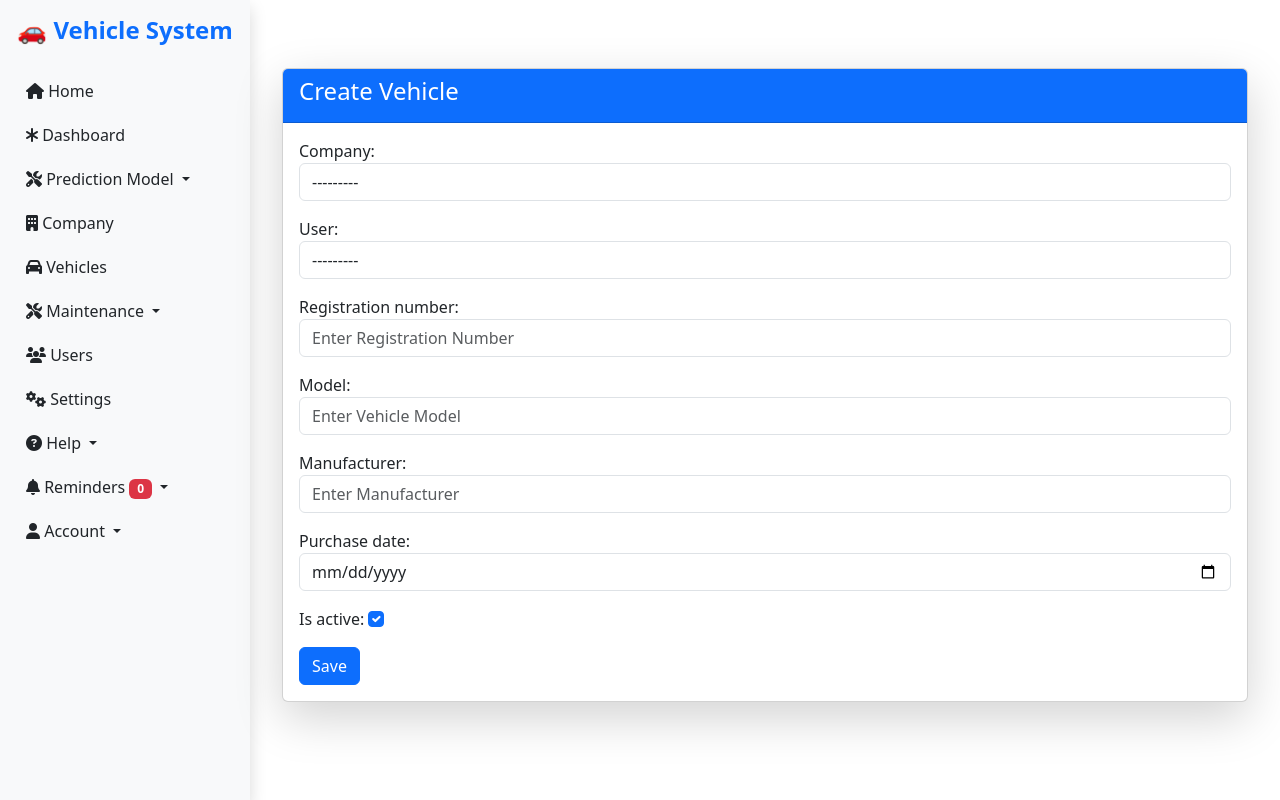
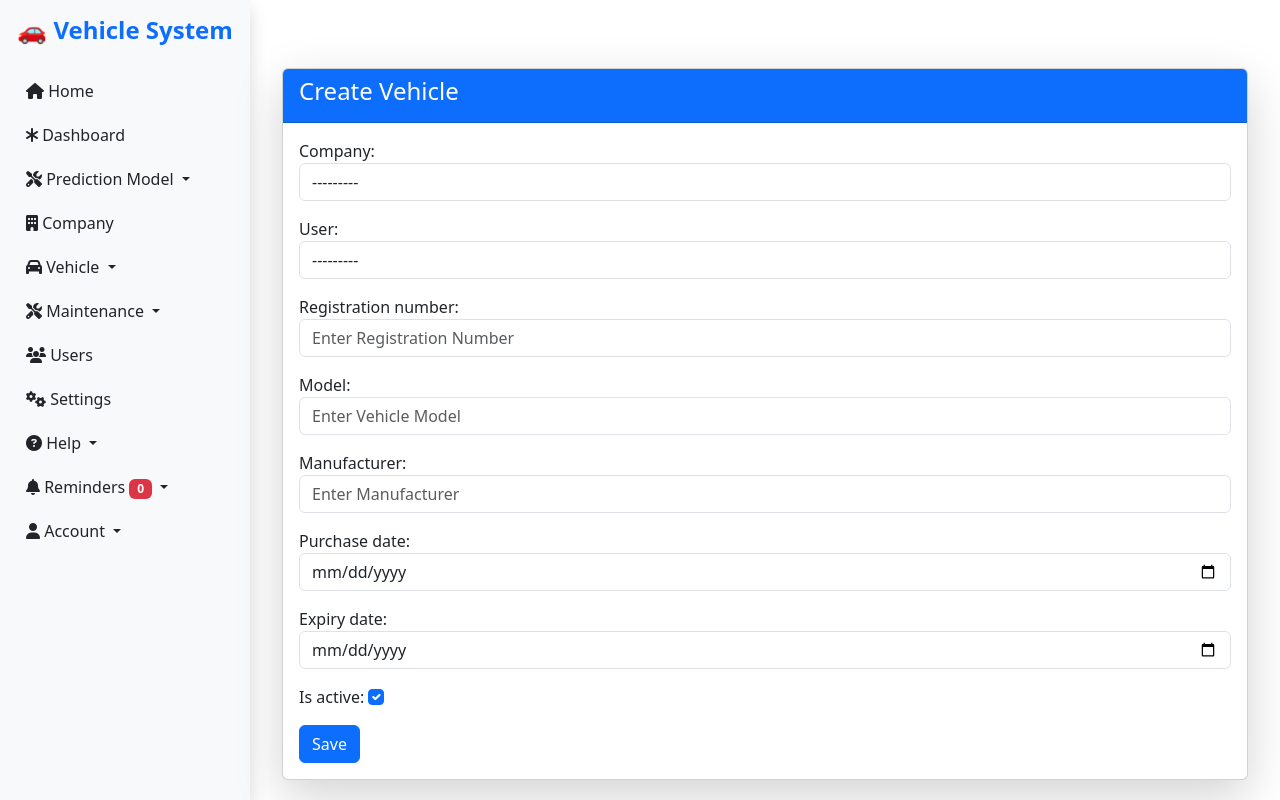
Before and after one commit to ticTechtoee/SVMS, a Django app: page /vehicle/create/ in a window 1280 px wide. Run offline with Django 5.2, Linux system fonts and the light colour scheme; the visitor is signed in with stand-in values (Sample User, id 1); data comes from the database, SQL or seed files in the repository; data that the repository does not hold is empty.

Commit message:
Fixed and Updated vehicle Notification system

```diff
--- a/SVMS/settings.py
+++ b/SVMS/settings.py
@@ -101,7 +101,7 @@ DATABASES = {
         'USER': 'root',
         'PASSWORD': 'admin',
         'HOST': 'localhost',
-        'PORT': '3307',
+        'PORT': '3306',
     }
 }
 
--- a/reminderApp/models.py
+++ b/reminderApp/models.py
@@ -19,6 +19,8 @@ class Reminder(models.Model):
     description = models.TextField(blank=True, null=True)  # ✅ ADD THIS
     created_at = models.DateTimeField(auto_now_add=True)
     updated_at = models.DateTimeField(auto_now=True)
+    message = models.TextField()
+    is_read = models.BooleanField(default=False)
 
     def __str__(self):
         return f"{self.vehicle} - {self.type} ({self.status})"
--- a/reminderApp/urls.py
+++ b/reminderApp/urls.py
@@ -1,9 +1,10 @@
 from django.urls import path
-from .views import reminder_list, mark_reminder_completed
+from .views import reminder_list, mark_reminder_completed, vehicle_expiry_notifications
 
 app_name = 'reminderApp'
 
 urlpatterns = [
     path('list/', reminder_list, name='reminder_list'),
+    path('notifications/', vehicle_expiry_notifications, name='vehicle_expiry_notifications'),
     path('mark_completed/<int:reminder_id>/', mark_reminder_completed, name='mark_reminder_completed'),
 ]
--- a/reminderApp/views.py
+++ b/reminderApp/views.py
@@ -16,3 +16,12 @@ def mark_reminder_completed(request, reminder_id):
     reminder.status = 'completed'
     reminder.save()
     return redirect('reminderApp:reminder_list')
+
+def vehicle_expiry_notifications(request):
+    reminders = Reminder.objects.filter(status=Reminder.PENDING).order_by('-created_at')
+    return render(request, 'reminderApp/vehicle_expiry_notifications.html', {'reminders': reminders})
+
+
+def notification_list(request):
+    reminders = Reminder.objects.filter(is_read=False).order_by('-created_at')
+    return render(request, "reminderApp/notification_list.html", {"reminders": reminders})
--- a/templates/navbar.html
+++ b/templates/navbar.html
@@ -46,9 +46,14 @@
         </li>
 
         <li class="nav-item">
-            <a class="nav-link text-dark" href="{% url 'vehicleApp:create_vehicle' %}">
-                <i class="fas fa-car"></i> Vehicles
+            <a class="nav-link dropdown-toggle text-dark" href="#" id="maintenanceDropdown" data-bs-toggle="collapse" data-bs-target="#vehicleMenu">
+                <i class="fas fa-car"></i> Vehicle
             </a>
+            <ul id="vehicleMenu" class="collapse list-unstyled ps-3">
+                <li><a class="nav-link text-dark" href="{% url 'vehicleApp:create_vehicle' %}"><i class="fas fa-plus-circle"></i> Add Vehicle</a></li>
+                <li><a class="nav-link text-dark" href="{% url 'vehicleApp:vehicle_list' %}"><i class="fas fa-calendar-plus"></i> List Vehicle</a></li>
+
+            </ul>
         </li>
 
         <!-- Maintenance Dropdown -->
@@ -103,6 +108,7 @@
         {% else %}
             <li><span class="nav-link text-muted">No reminders</span></li>
         {% endif %}
+        <li><a class="nav-link text-dark" href="{% url 'reminderApp:vehicle_expiry_notifications' %}"><i class="fas fa-calendar-plus"></i> Vehicle Expiry</a></li>
     </ul>
 </li>
 
--- a/vehicleApp/forms.py
+++ b/vehicleApp/forms.py
@@ -11,7 +11,7 @@ from django.contrib.auth.models import User
 class VehicleForm(forms.ModelForm):
     class Meta:
         model = Vehicle
-        fields = ['company', 'user', 'registration_number', 'model', 'manufacturer', 'purchase_date', 'is_active']
+        fields = ['company', 'user', 'registration_number', 'model', 'manufacturer', 'purchase_date', 'expiry_date', 'is_active']
         widgets = {
             'company': forms.Select(attrs={'class': 'form-control'}),
             'user': forms.Select(attrs={'class': 'form-control'}),
@@ -19,9 +19,17 @@ class VehicleForm(forms.ModelForm):
             'model': forms.TextInput(attrs={'class': 'form-control', 'placeholder': 'Enter Vehicle Model'}),
             'manufacturer': forms.TextInput(attrs={'class': 'form-control', 'placeholder': 'Enter Manufacturer'}),
             'purchase_date': forms.DateInput(attrs={'class': 'form-control', 'type': 'date'}),
+            'expiry_date': forms.DateInput(attrs={'class': 'form-control', 'type': 'date'}),
             'is_active': forms.CheckboxInput(attrs={'class': 'form-check-input'}),
         }
 
+class VehicleExpiryUpdateForm(forms.ModelForm):
+    class Meta:
+        model = Vehicle
+        fields = ['expiry_date']
+        widgets = {
+            'expiry_date': forms.DateInput(attrs={'class': 'form-control', 'type': 'date'})
+        }
 
 # Maintenance Category Form
 class MaintenanceCategoryForm(forms.ModelForm):
--- a/vehicleApp/models.py
+++ b/vehicleApp/models.py
@@ -1,9 +1,9 @@
 from django.db import models
 from companyApp.models import Company
 from django.contrib.auth.models import User
+from django.utils.timezone import now
+from datetime import timedelta
 
-
-# Vehicle Model
 class Vehicle(models.Model):
     company = models.ForeignKey(Company, on_delete=models.CASCADE)
     user = models.ForeignKey(User, on_delete=models.CASCADE)
@@ -11,9 +11,19 @@ class Vehicle(models.Model):
     model = models.CharField(max_length=50)
     manufacturer = models.CharField(max_length=50)
     purchase_date = models.DateField()
+    expiry_date = models.DateField()
     is_active = models.BooleanField(default=True)
+    near_expiry_notified = models.BooleanField(default=False)  # ✅ New Field to Track Notifications
     created_at = models.DateTimeField(auto_now_add=True)
     updated_at = models.DateTimeField(auto_now=True)
+
+    def is_near_expiry(self):
+        """Check if the vehicle is within 15 days of expiry."""
+        return self.expiry_date - timedelta(days=15) <= now().date() <= self.expiry_date
+
+    def is_expired(self):
+        """Check if the vehicle is expired."""
+        return self.expiry_date < now().date()
 
     def __str__(self):
         return self.registration_number
--- a/vehicleApp/urls.py
+++ b/vehicleApp/urls.py
@@ -9,13 +9,17 @@ from .views import (
     maintenance_task_list,
     select_vehicle_mileage,
     create_service_record_step2,
-    generate_vehicle_qr
+    generate_vehicle_qr,
+    vehicle_list,
+    update_vehicle_expiry
 )
 
 app_name = 'vehicleApp'
 
 urlpatterns = [
     path('create/', create_vehicle, name='create_vehicle'),
+    path('vehicles/', vehicle_list, name='vehicle_list'),
+    path('vehicle/<int:vehicle_id>/update-expiry/', update_vehicle_expiry, name='update_vehicle_expiry'),
     #path('service_record/create/', create_service_record, name='create_service_record'),
     path('select-vehicle/', select_vehicle_mileage, name='select_vehicle_mileage'),
     path('create-service-record/<int:vehicle_id>/<int:mileage>/<int:category_id>/', create_service_record_step2, name='create_service_record_step2'),
--- a/vehicleApp/views.py
+++ b/vehicleApp/views.py
@@ -2,7 +2,7 @@ from .models import Vehicle, MaintenanceCategory
 from django.contrib.auth.decorators import login_required
 from django.shortcuts import render, redirect
 from .models import Vehicle, VehicleServiceRecord, MaintenanceCategory, MaintenanceTask
-from .forms import VehicleForm, VehicleServiceRecordForm, MaintenanceCategoryForm, MaintenanceTaskForm, VehicleMileageForm
+from .forms import VehicleForm, VehicleServiceRecordForm, MaintenanceCategoryForm, MaintenanceTaskForm, VehicleMileageForm, VehicleExpiryUpdateForm
 import io
 
 
@@ -26,11 +26,39 @@ def create_vehicle(request):
             vehicle = form.save(commit=False)
             vehicle.user = request.user
             vehicle.save()
-            return redirect('dashboardApp:admin_dashboard')  # Redirect to the admin dashboard
+            return redirect('vehicleApp:vehicle_list')  # Redirect to the vehicle dashboard
     else:
         form = VehicleForm()
 
     return render(request, 'vehicleApp/create_vehicle.html', {'form': form})
+
+
+
+@login_required
+def vehicle_list(request):
+    vehicles = Vehicle.objects.all()  # Get all vehicles
+    return render(request, 'vehicleApp/vehicle_list.html', {'vehicles': vehicles})
+
+
+
+
+@login_required
+def update_vehicle_expiry(request, vehicle_id):
+    vehicle = get_object_or_404(Vehicle, id=vehicle_id)
+
+    if request.method == "POST":
+        form = VehicleExpiryUpdateForm(request.POST, instance=vehicle)
+        if form.is_valid():
+            form.save()
+            return redirect('vehicleApp:vehicle_list')  # Redirect back to the list
+
+    else:
+        form = VehicleExpiryUpdateForm(instance=vehicle)
+
+    return render(request, 'vehicleApp/update_vehicle_expiry.html', {'form': form, 'vehicle': vehicle})
+
+
+
 
 @login_required
 def select_vehicle_mileage(request):
```
Also changed, not shown: reminderApp/management/commands/check_vehicle_expiry.py (added, +39 -0 lines), reminderApp/templates/reminderApp/vehicle_expiry_notifications.html (added, +37 -0 lines), vehicleApp/templates/vehicleApp/update_vehicle_expiry.html (added, +21 -0 lines), vehicleApp/templates/vehicleApp/vehicle_list.html (added, +43 -0 lines), reminderApp/context_processors.py (line endings or trailing spaces), reminderApp/migrations/0003_reminder_is_read_reminder_message.py (added), vehicleApp/migrations/0003_vehicle_expiry_date.py (added), vehicleApp/migrations/0004_vehicle_near_expiry_notified.py (added), 1 other file.
